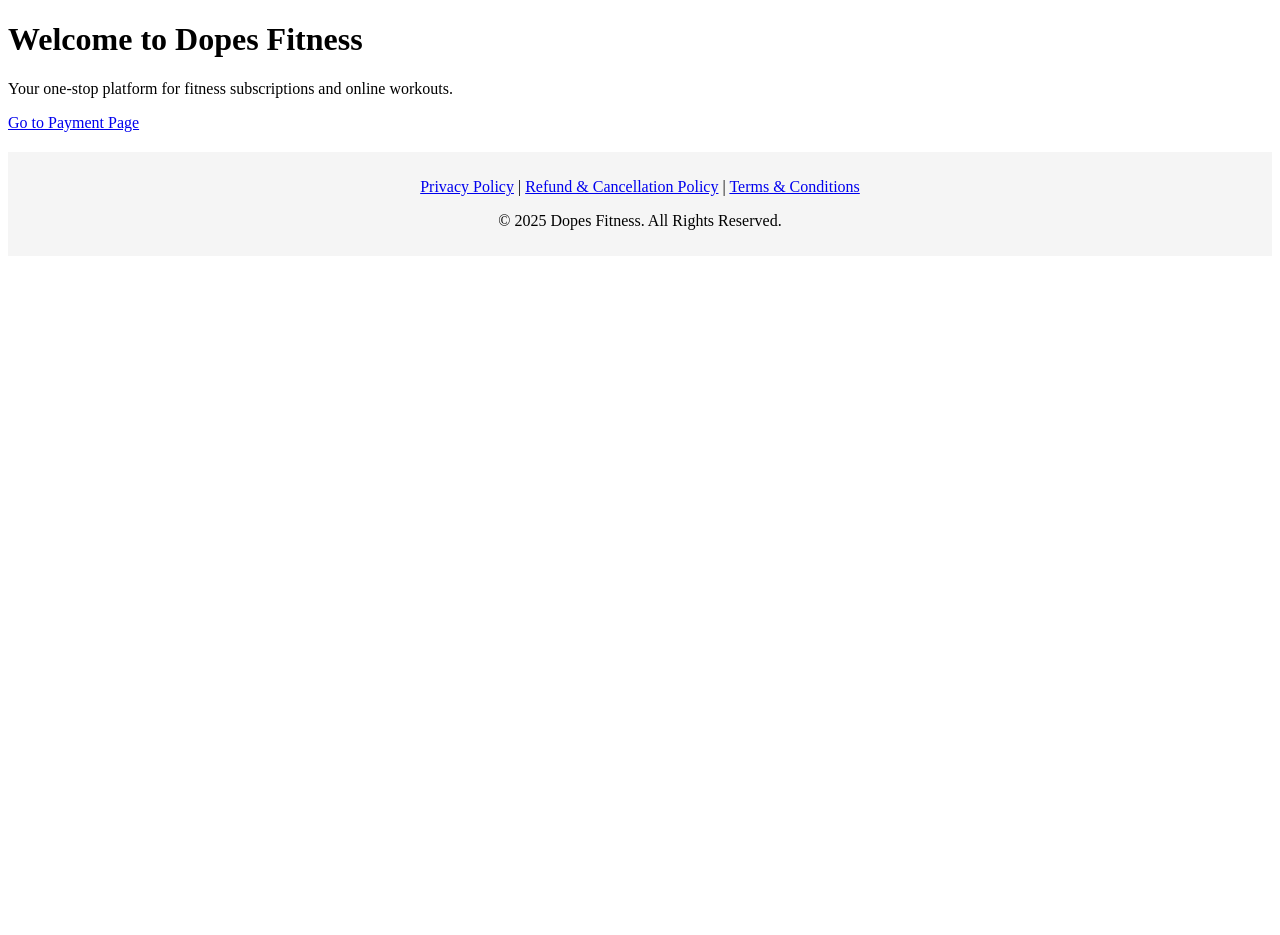
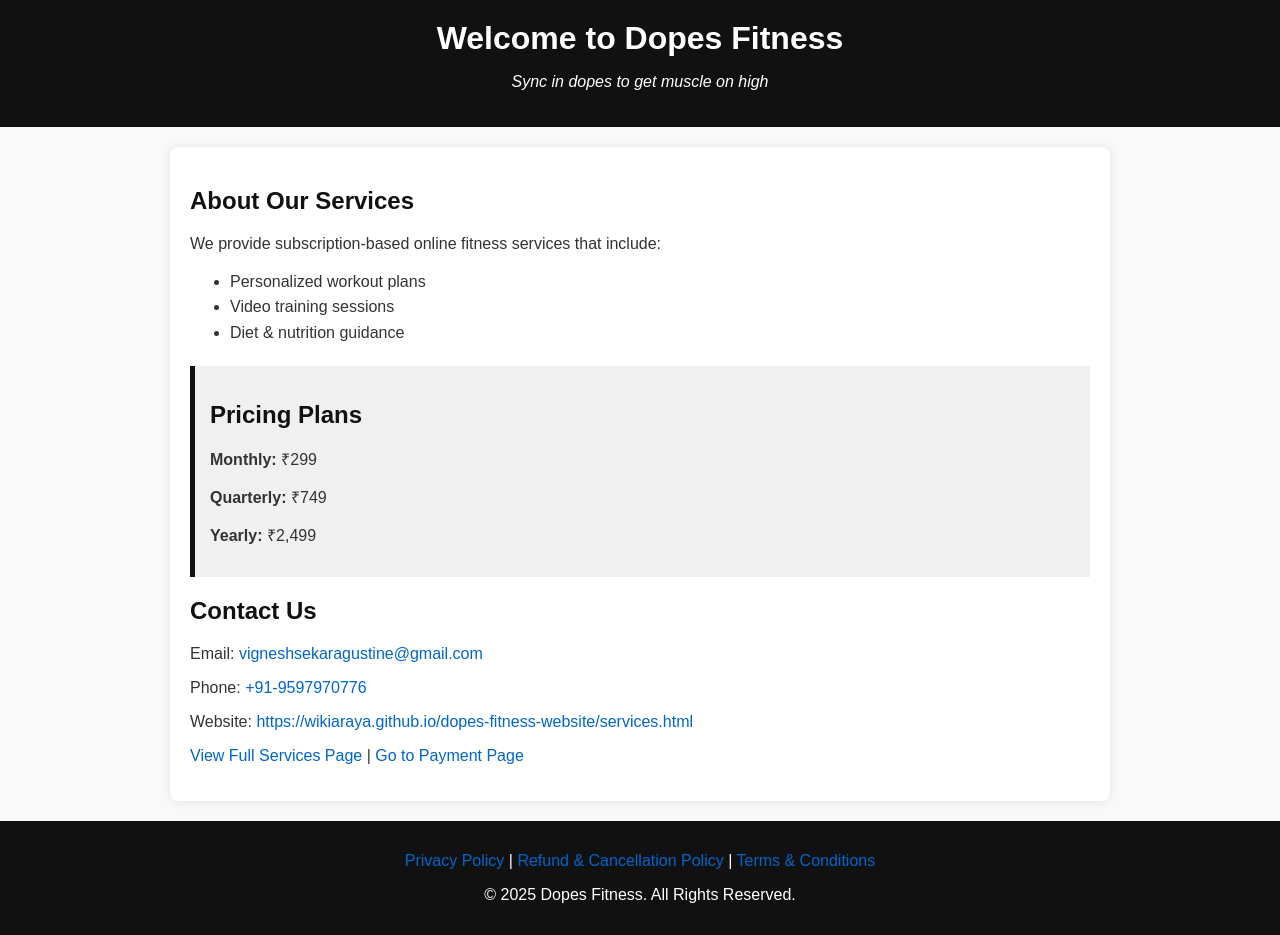
Before and after one commit to wikiaraya/dopes-fitness-website, a plain HTML site: page index.html in a window 1280 px wide. Before the commit the page ends 800 px from the top, so only its background shows below. Drawn offline with Linux system fonts and the light colour scheme.

Commit message:
Update index.html

```diff
--- a/index.html
+++ b/index.html
@@ -4,20 +4,95 @@
   <meta charset="UTF-8">
   <meta name="viewport" content="width=device-width, initial-scale=1.0">
   <title>Dopes Fitness</title>
+  <style>
+    body {
+      font-family: Arial, sans-serif;
+      margin: 0;
+      padding: 0;
+      background: #f9f9f9;
+      color: #333;
+    }
+    header {
+      background: #111;
+      color: #fff;
+      padding: 20px;
+      text-align: center;
+    }
+    header h1 {
+      margin: 0;
+    }
+    .container {
+      max-width: 900px;
+      margin: 20px auto;
+      background: #fff;
+      padding: 20px;
+      border-radius: 8px;
+      box-shadow: 0 0 10px rgba(0,0,0,0.1);
+    }
+    h2 {
+      color: #111;
+    }
+    ul {
+      line-height: 1.6;
+    }
+    .pricing {
+      margin: 20px 0;
+      padding: 15px;
+      background: #f0f0f0;
+      border-left: 5px solid #111;
+    }
+    footer {
+      text-align: center;
+      padding: 15px;
+      margin-top: 20px;
+      background: #111;
+      color: #fff;
+    }
+    a {
+      color: #0066cc;
+      text-decoration: none;
+    }
+  </style>
 </head>
 <body>
+
+  <header>
     <h1>Welcome to Dopes Fitness</h1>
-  <p>Your one-stop platform for fitness subscriptions and online workouts.</p>
+    <p><em>Sync in dopes to get muscle on high</em></p>
+  </header>
 
-  <p><a href="payment.html">Go to Payment Page</a></p>
+  <div class="container">
+    <h2>About Our Services</h2>
+    <p>We provide subscription-based online fitness services that include:</p>
+    <ul>
+      <li>Personalized workout plans</li>
+      <li>Video training sessions</li>
+      <li>Diet & nutrition guidance</li>
+    </ul>
 
-  <footer style="text-align: center; margin-top: 20px; padding: 10px; background: #f5f5f5;">
+    <div class="pricing">
+      <h2>Pricing Plans</h2>
+      <p><strong>Monthly:</strong> ₹299</p>
+      <p><strong>Quarterly:</strong> ₹749</p>
+      <p><strong>Yearly:</strong> ₹2,499</p>
+    </div>
+
+    <h2>Contact Us</h2>
+    <p>Email: <a href="mailto:vigneshsekaragustine@gmail.com">vigneshsekaragustine@gmail.com</a></p>
+    <p>Phone: <a href="tel:+919597970776">+91-9597970776</a></p>
+    <p>Website: <a href="https://wikiaraya.github.io/dopes-fitness-website/services.html">https://wikiaraya.github.io/dopes-fitness-website/services.html</a></p>
+
+    <p><a href="services.html">View Full Services Page</a> | <a href="payment.html">Go to Payment Page</a></p>
+  </div>
+
+  <footer>
     <p>
       <a href="privacy.html">Privacy Policy</a> |
       <a href="refund.html">Refund & Cancellation Policy</a> |
       <a href="terms.html">Terms & Conditions</a>
     </p>
-      <p>© 2025 Dopes Fitness. All Rights Reserved.</p>
+    <p>&copy; 2025 Dopes Fitness. All Rights Reserved.</p>
   </footer>
+
 </body>
 </html>
```
Lines whose indentation alone changed are shown as unchanged.
